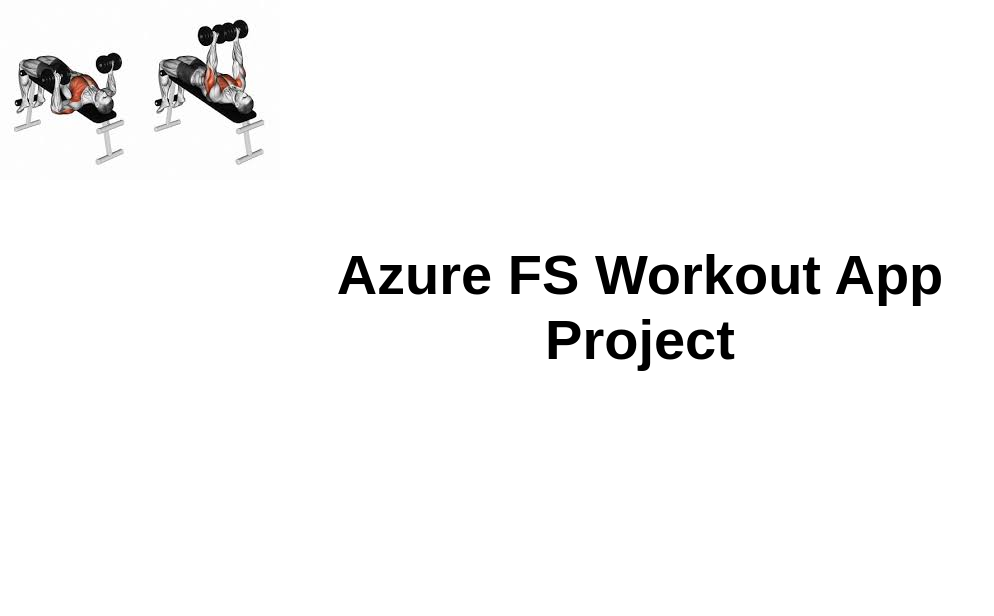
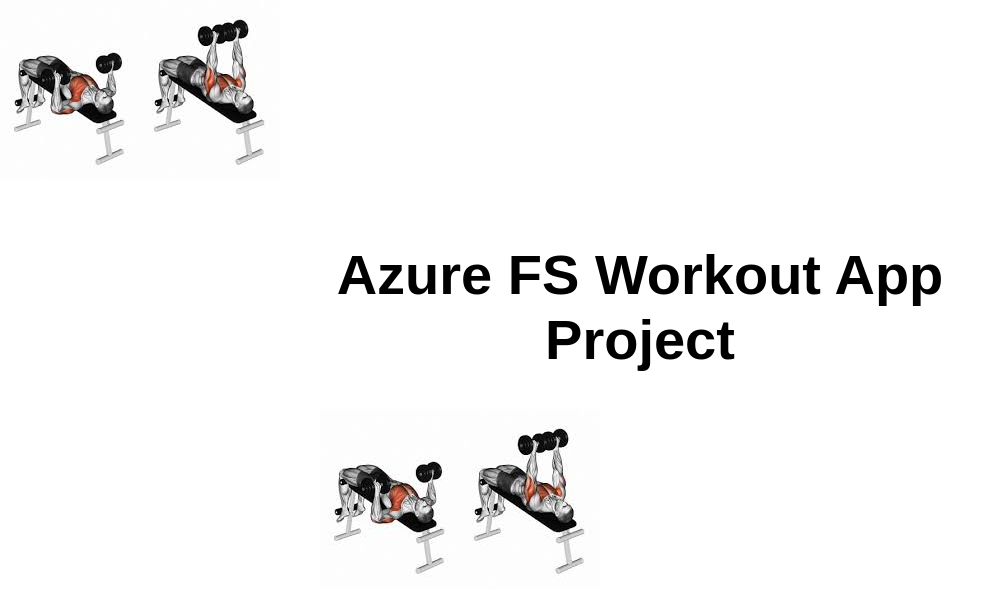
Before and after one commit to fsanchez643-hash/Azure_FS_Static_WB, a website: page src/index.html in a window 1280 px wide. Shown: the whole page, without its empty margins (0-994 px from the left). Drawn offline with Linux system fonts and the light colour scheme.

Commit message:
Update index.html

```diff
--- a/src/index.html
+++ b/src/index.html
@@ -12,6 +12,7 @@
 <body>
   <main>
     <h1>Azure FS Workout App Project</h1>
+     <img src="chest press.jfif" alt="Chest" />
   </main>
 </body>
 
```
